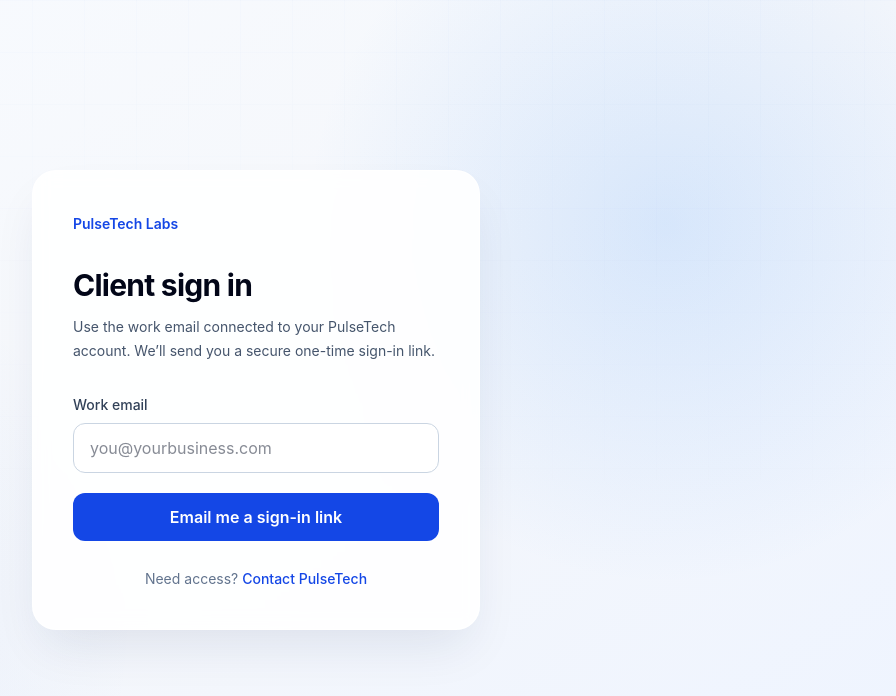
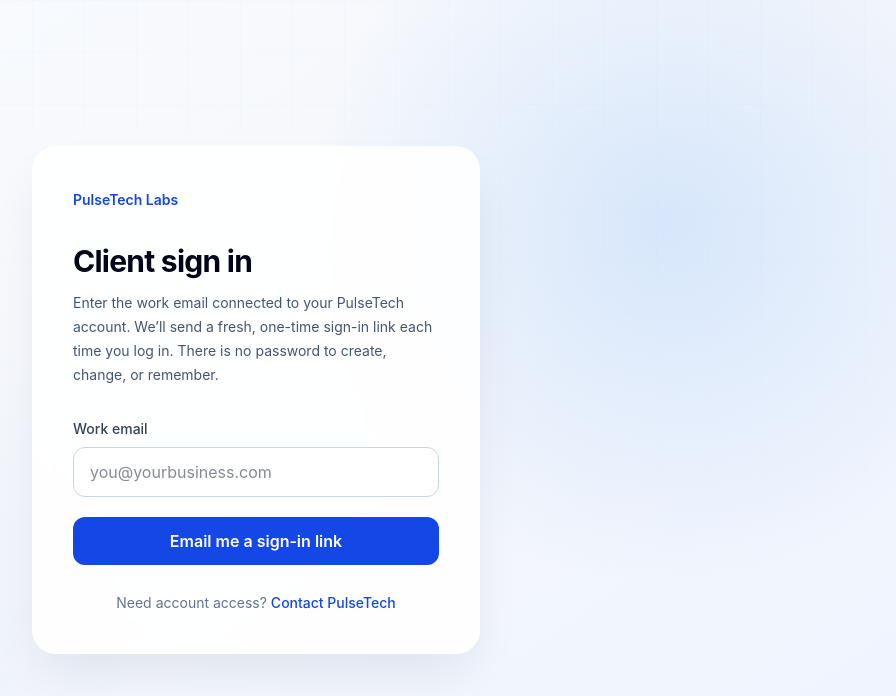
Before and after one commit to utkarshchaturvedi1/pulsetech-engine, a Next.js app: page /login in a window 1280 px wide. Shown: the top 696 px of the page, without its empty margins (384-1280 px from the left). Built offline with nearby package versions, Linux system fonts and the light colour scheme; no server answers.

Commit message:
Explain repeat sign-in and expired links

```diff
--- a/src/app/login/page.tsx
+++ b/src/app/login/page.tsx
@@ -18,10 +18,10 @@ export default async function ClientLoginPage({ searchParams }: { searchParams:
       <section className="relative z-10 w-full max-w-md rounded-3xl border border-white/80 bg-white/90 p-8 shadow-2xl shadow-blue-950/10 backdrop-blur sm:p-10">
         <Link href="/" className="text-sm font-semibold text-blue-700">PulseTech Labs</Link>
         <h1 className="mt-8 text-3xl font-bold tracking-tight text-slate-950">Client sign in</h1>
-        <p className="mt-3 text-sm leading-6 text-slate-600">Use the work email connected to your PulseTech account. We’ll send you a secure one-time sign-in link.</p>
+        <p className="mt-3 text-sm leading-6 text-slate-600">Enter the work email connected to your PulseTech account. We’ll send a fresh, one-time sign-in link each time you log in. There is no password to create, change, or remember.</p>
         <div className="mt-8"><ClientLoginForm nextPath={nextPath} /></div>
-        {error === "link" && <p className="mt-4 rounded-xl bg-amber-50 p-3 text-sm text-amber-900">That link could not be verified. Request a fresh sign-in link.</p>}
-        <p className="mt-7 text-center text-sm text-slate-500">Need access? <a className="font-medium text-blue-700 hover:underline" href="mailto:contact@pulsetechlabs.com">Contact PulseTech</a></p>
+        {error === "link" && <p className="mt-4 rounded-xl bg-amber-50 p-3 text-sm text-amber-900">That link may have expired or already been used. Enter your work email above to request a fresh link.</p>}
+        <p className="mt-7 text-center text-sm text-slate-500">Need account access? <a className="font-medium text-blue-700 hover:underline" href="mailto:contact@pulsetechlabs.com">Contact PulseTech</a></p>
       </section>
     </main>
   );
```
